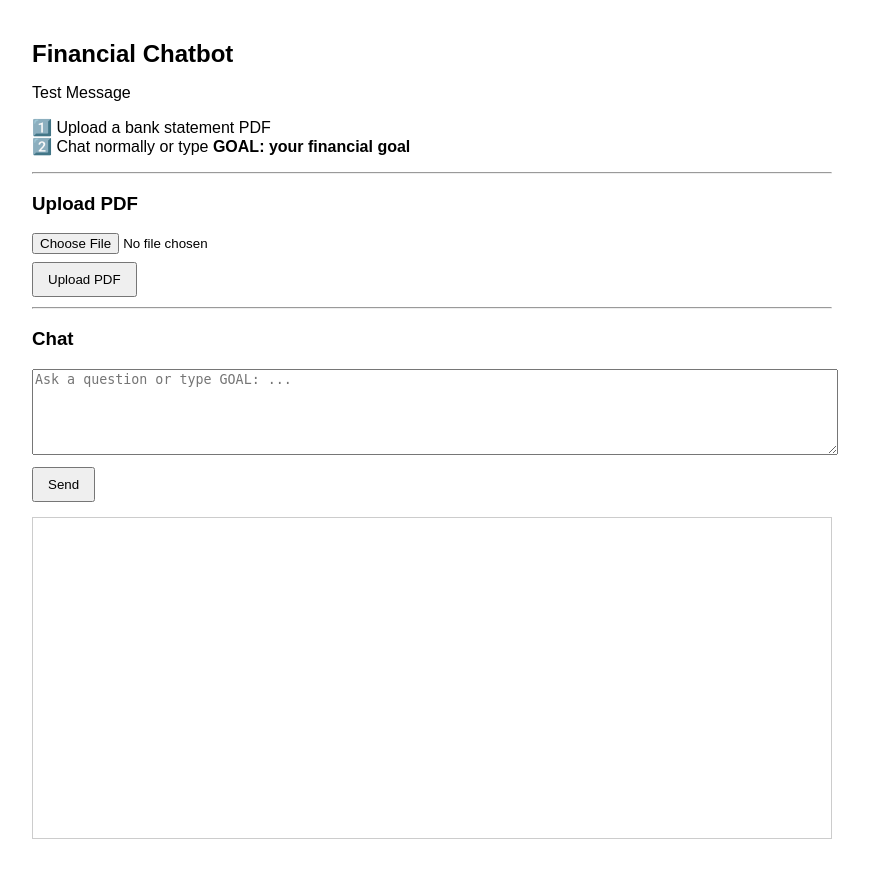
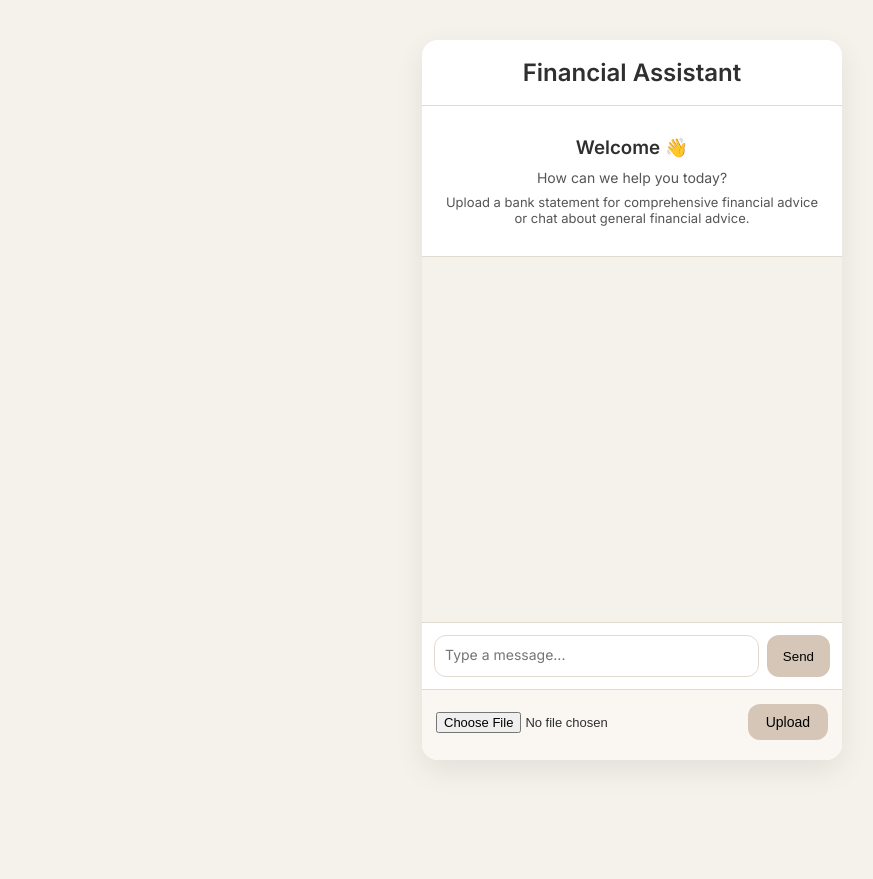
Before and after one commit to leahkangg/PAIC, a Flask app: page / in a window 1280 px wide. Shown: the whole page, without its empty margins (8-881 px from the left). After the commit the page ends 764 px from the top, so only its background shows below. Run offline with Flask 3, Linux system fonts and the light colour scheme.

Commit message:
Update index.html

```diff
--- a/templates/index.html
+++ b/templates/index.html
@@ -1,65 +1,220 @@
 <!DOCTYPE html>
-<html>
+<html lang="en">
 <head>
+    <meta charset="UTF-8">
     <title>Financial Assistant</title>
+
+    <!-- Google Font -->
+    <link href="https://fonts.googleapis.com/css2?family=Inter:wght@400;500;600&display=swap" rel="stylesheet">
+
     <style>
+        :root {
+            --bg: #f5f1eb;
+            --card: #ffffff;
+            --accent: #d6c6b8;
+            --user: #e9dccf;
+            --assistant: #ffffff;
+            --text: #2f2f2f;
+            --border: #e2d9cf;
+        }
+
+        * {
+            box-sizing: border-box;
+        }
+
         body {
-            font-family: Arial, sans-serif;
-            margin: 40px;
-            max-width: 800px;
+            margin: 0;
+            height: 100vh;
+            background: var(--bg);
+            font-family: "Inter", sans-serif;
+            color: var(--text);
+            display: flex;
+            justify-content: center;
+            align-items: center;
         }
-        h2 {
-            margin-bottom: 5px;
+
+        .app {
+            width: 100%;
+            max-width: 420px;
+            height: 90vh;
+            background: var(--card);
+            border-radius: 16px;
+            box-shadow: 0 10px 30px rgba(0,0,0,0.08);
+            display: flex;
+            flex-direction: column;
+            overflow: hidden;
         }
-        #status {
-            margin-top: 10px;
-            color: green;
+
+        /* Header */
+        .header {
+            padding: 18px;
+            border-bottom: 1px solid var(--border);
+            text-align: center;
+            background: var(--card);
         }
+
+        .header h2 {
+            margin: 0;
+            font-weight: 600;
+        }
+
+        /* Welcome Screen */
+        .welcome {
+            padding: 30px 20px;
+            text-align: center;
+            border-bottom: 1px solid var(--border);
+        }
+
+        .welcome h3 {
+            margin: 0 0 10px;
+            font-weight: 600;
+        }
+
+        .welcome p {
+            margin: 0;
+            font-size: 14px;
+            color: #555;
+        }
+
+        /* Chat Area */
+        #chatBox {
+            flex: 1;
+            padding: 15px;
+            overflow-y: auto;
+            display: flex;
+            flex-direction: column;
+            gap: 10px;
+            background: var(--bg);
+        }
+
+        .message {
+            max-width: 80%;
+            padding: 10px 14px;
+            border-radius: 16px;
+            font-size: 14px;
+            line-height: 1.4;
+            white-space: pre-wrap;
+        }
+
+        .user {
+            align-self: flex-end;
+            background: var(--user);
+            border-bottom-right-radius: 4px;
+        }
+
+        .assistant {
+            align-self: flex-start;
+            background: var(--assistant);
+            border: 1px solid var(--border);
+            border-bottom-left-radius: 4px;
+        }
+
+        /* Input Area */
+        .input-area {
+            padding: 12px;
+            border-top: 1px solid var(--border);
+            display: flex;
+            gap: 8px;
+            background: var(--card);
+        }
+
         textarea {
-            width: 100%;
-            height: 80px;
+            flex: 1;
+            resize: none;
+            border-radius: 12px;
+            border: 1px solid var(--border);
+            padding: 10px;
+            font-family: inherit;
+            font-size: 14px;
+            height: 42px;
         }
+
         button {
-            padding: 8px 14px;
-            margin-top: 8px;
+            background: var(--accent);
+            border: none;
+            border-radius: 12px;
+            padding: 0 16px;
+            font-weight: 500;
             cursor: pointer;
         }
-        #chatBox {
-            white-space: pre-wrap;
-            border: 1px solid #ccc;
-            padding: 10px;
-            height: 300px;
-            overflow-y: auto;
-            margin-top: 15px;
+
+        button:hover {
+            opacity: 0.9;
         }
+
+        /* Upload Section */
+        .upload {
+            padding: 14px;
+            border-top: 1px solid var(--border);
+            background: #faf7f3;
+        }
+
+        .upload-row {
+            display: flex;
+            align-items: center;
+            gap: 10px;
+        }
+
+        .upload input[type="file"] {
+            flex: 1;
+            font-size: 13px;
+        }
+
+        .upload-btn {
+            padding: 10px 18px;
+            font-size: 14px;
+            font-weight: 500;
+            background: var(--accent);
+            border: none;
+            border-radius: 12px;
+            cursor: pointer;
+            white-space: nowrap;
+        }
+
+        .upload-btn:hover {
+            opacity: 0.9;
+        }
+
+        #status {
+            margin-top: 6px;
+            font-size: 13px;
+        }
+
     </style>
 </head>
 <body>
 
-<h2>Financial Chatbot</h2>
-<p>Test Message</p>
-<p>
-1️⃣ Upload a bank statement PDF
-<br>
-2️⃣ Chat normally or type <strong>GOAL: your financial goal</strong>
-</p>
+<div class="app">
 
-<hr>
+    <div class="header">
+        <h2>Financial Assistant</h2>
+    </div>
 
-<h3>Upload PDF</h3>
-<input type="file" id="pdfFile" accept=".pdf">
-<br>
-<button onclick="uploadPDF()">Upload PDF</button>
-<div id="status"></div>
+    <div class="welcome">
+        <h3>Welcome 👋</h3>
+        <p>How can we help you today?</p>
+        <p style="margin-top:8px;font-size:13px;">
+            Upload a bank statement for comprehensive financial advice or chat about general financial advice.<br>
+        </p>
+    </div>
 
-<hr>
+    <div id="chatBox"></div>
 
-<h3>Chat</h3>
-<textarea id="userInput" placeholder="Ask a question or type GOAL: ..."></textarea>
-<br>
-<button onclick="sendMessage()">Send</button>
+    <div class="input-area">
+        <textarea id="userInput" placeholder="Type a message..."></textarea>
+        <button onclick="sendMessage()">Send</button>
+    </div>
 
-<div id="chatBox"></div>
+    <div class="upload">
+        <div class="upload-row">
+        <input type="file" id="pdfFile" accept=".pdf">
+        <button class="upload-btn" onclick="uploadPDF()">Upload</button>
+    </div>
+    <div id="status"></div>
+</div>
+
+
+</div>
 
 <script>
 async function uploadPDF() {
@@ -68,7 +223,7 @@ async function uploadPDF() {
 
     if (!fileInput.files.length) {
         status.style.color = "red";
-        status.textContent = "Please select a PDF file first.";
+        status.textContent = "Please select a PDF file.";
         return;
     }
 
@@ -84,25 +239,24 @@ async function uploadPDF() {
     });
 
     const data = await response.json();
-
-    if (data.error) {
-        status.style.color = "red";
-        status.textContent = data.error;
-    } else {
-        status.style.color = "green";
-        status.textContent = data.message;
-    }
+    status.style.color = data.error ? "red" : "green";
+    status.textContent = data.error || data.message;
 }
 
 async function sendMessage() {
     const input = document.getElementById("userInput");
     const chatBox = document.getElementById("chatBox");
     const message = input.value.trim();
-
     if (!message) return;
 
     input.value = "";
-    chatBox.textContent += "\nYou: " + message + "\n";
+
+    const userMsg = document.createElement("div");
+    userMsg.className = "message user";
+    userMsg.textContent = message;
+    chatBox.appendChild(userMsg);
+
+    chatBox.scrollTop = chatBox.scrollHeight;
 
     const response = await fetch("/chat", {
         method: "POST",
@@ -111,7 +265,12 @@ async function sendMessage() {
     });
 
     const data = await response.json();
-    chatBox.textContent += "Assistant: " + data.response + "\n";
+
+    const botMsg = document.createElement("div");
+    botMsg.className = "message assistant";
+    botMsg.textContent = data.response;
+    chatBox.appendChild(botMsg);
+
     chatBox.scrollTop = chatBox.scrollHeight;
 }
 </script>
```
